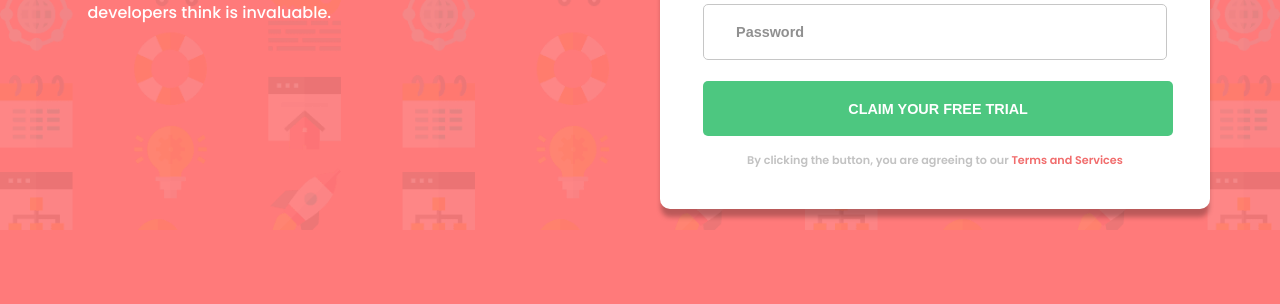
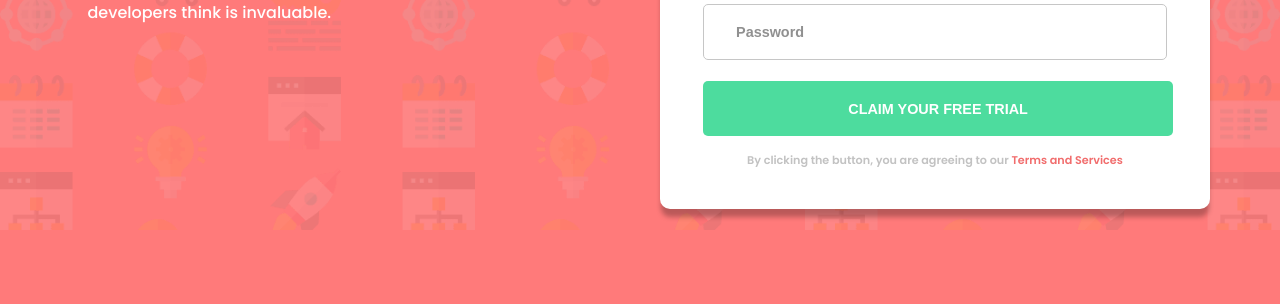
Before and after one commit to TothZoltan77/intro-component-with-signup-form-master, a plain HTML site: page index.html in a window 1280 px wide. In both pictures the pointer is over the button "CLAIM YOUR FREE TRIAL". Shown: the part 474-778 px from the top of the page. Drawn offline with Linux system fonts and the light colour scheme.

Commit message:
Update style.css

```diff
--- a/style.css
+++ b/style.css
@@ -130,7 +130,7 @@ input:focus-visible {
     border-radius: 5px;
 }
 
-.btngreen:hover {
+#btngreen:hover {
     background-color: rgb(77, 220, 158);
     transition: all ease-in-out 0.3s;
 
```
